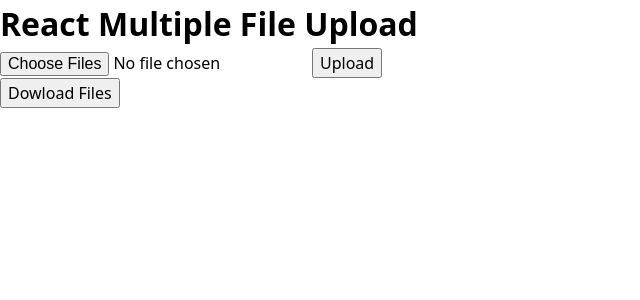
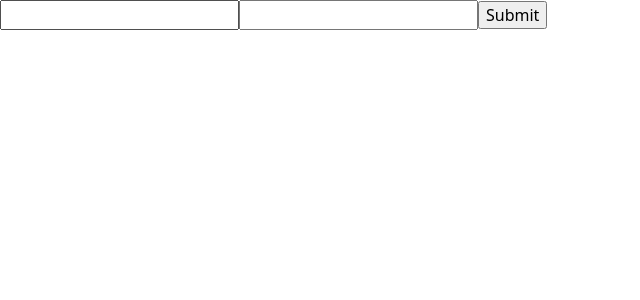
Before and after one commit to AnasShaikh96/img-macro, a React (Vite) app in the folder client/: page / in a window 1280 px wide. Shown: the top 300 px of the page, without its empty margins (0-640 px from the left). Built offline with nearby package versions, Linux system fonts and the light colour scheme.

Commit message:
add form component

```diff
--- a/client/src/App.tsx
+++ b/client/src/App.tsx
@@ -2,6 +2,7 @@ import React, { useRef, useState } from "react";
 import "./App.css";
 import axios from "axios";
 import { resizeImg } from "./components/utils/resizeImg";
+import { CreateDoc } from "./components/features/doc-fomatter/component/create-doc";
 
 function App() {
   const inputFileRef = useRef<HTMLInputElement | null>(null);
@@ -87,7 +88,8 @@ function App() {
 
   return (
     <div className="App">
-      <form onSubmit={handleMultipleSubmit}>
+      <CreateDoc />
+      {/* <form onSubmit={handleMultipleSubmit}>
         <h1>React Multiple File Upload</h1>
         <input
           ref={inputFileRef}
@@ -101,7 +103,7 @@ function App() {
 
       <button onClick={HandleClick} type="button">
         Dowload Files
-      </button>
+      </button> */}
     </div>
   );
 }
--- /dev/null
+++ b/client/src/components/features/doc-fomatter/component/create-doc.tsx
@@ -0,0 +1,30 @@
+import { zodResolver } from "@hookform/resolvers/zod";
+import { useForm } from "react-hook-form";
+import * as z from "zod";
+
+const createDocSchema = z.object({
+  name: z.string().min(1, { message: "Required" }),
+  age: z.number().min(10, { message: "Number Required" }),
+});
+
+export type CreateDocSchema = z.infer<typeof createDocSchema>;
+
+export const CreateDoc = () => {
+  const {
+    register,
+    handleSubmit,
+    formState: { errors },
+  } = useForm({
+    resolver: zodResolver(createDocSchema),
+  });
+
+  return (
+    <form onSubmit={handleSubmit((d) => console.log(d))}>
+      <input {...register("name")} />
+      {errors.name?.message && <p>{String(errors.name?.message)}</p>}
+      <input type="number" {...register("age", { valueAsNumber: true })} />
+      {errors.age?.message && <p>{String(errors.age?.message)}</p>}
+      <input type="submit" />
+    </form>
+  );
+};
```
Also changed, not shown: client/package.json (+6 -1 lines), client/src/components/features/doc-fomatter/api/create-doc.ts (added), 1 other file (tests, documents, lock files or other folders).
